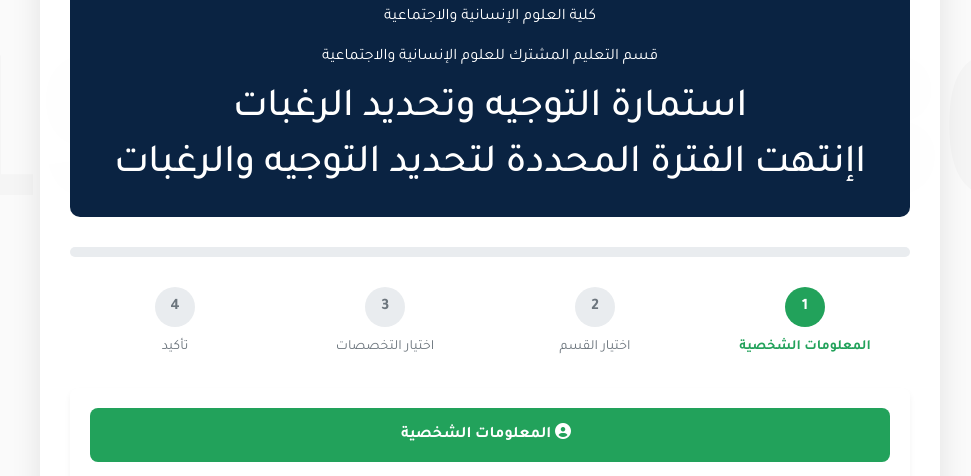
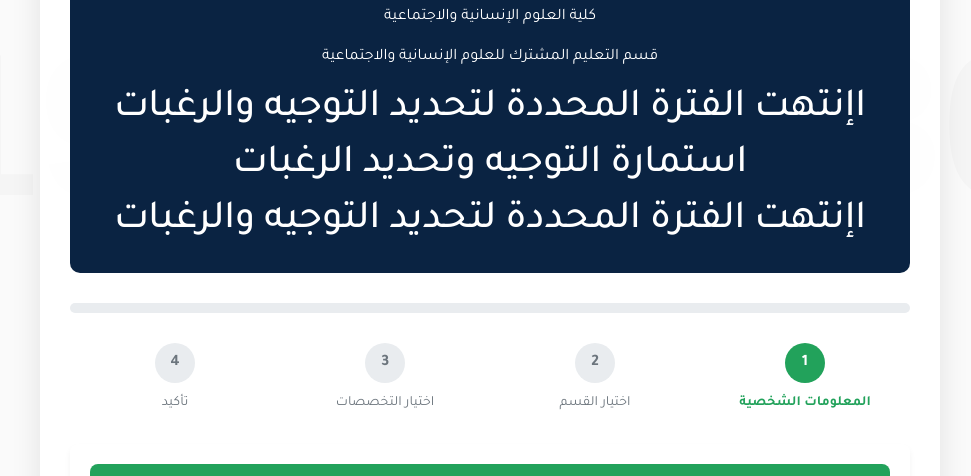
Before and after one commit to OTHMANI09/Choose-your-specialty, a plain HTML site: page index.html in a window 1280 px wide. Shown: the part 259-735 px from the top of the page, without its empty margins (150-1121 px from the left). Drawn offline with nearby package versions, Linux system fonts and the light colour scheme; placeholder pictures from the web are drawn by us.

Commit message:
Update index.html

```diff
--- a/index.html
+++ b/index.html
@@ -396,6 +396,7 @@
             <h1>جامعة لونيسي علي - البليدة 2</h1>
             <p>كلية العلوم الإنسانية والاجتماعية</p>
             <p>قسم التعليم المشترك للعلوم الإنسانية والاجتماعية</p>
+              <h1>اإنتهت الفترة المحددة لتحديد التوجيه والرغبات</h1>
             <h1>استمارة التوجيه وتحديد الرغبات</h1>
              <h1>اإنتهت الفترة المحددة لتحديد التوجيه والرغبات</h1>
         </div>
```
